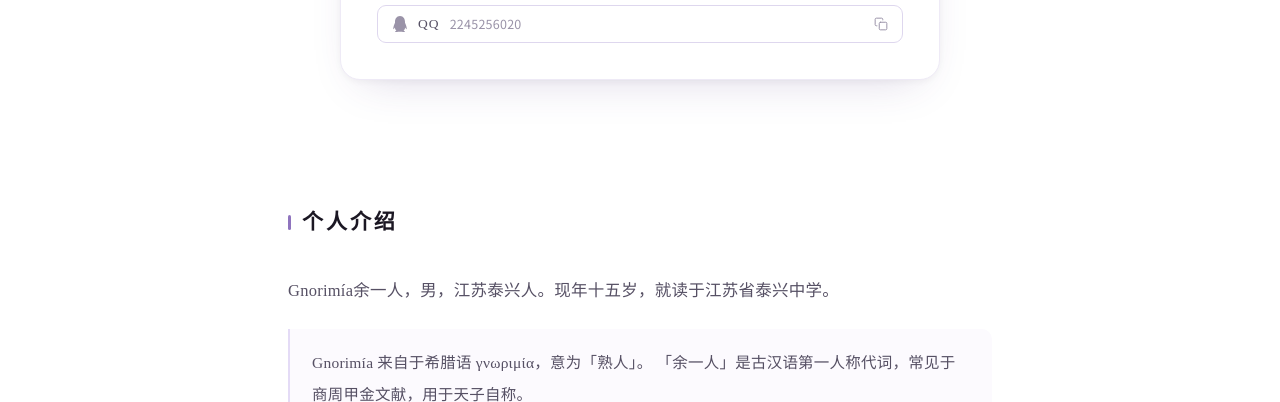
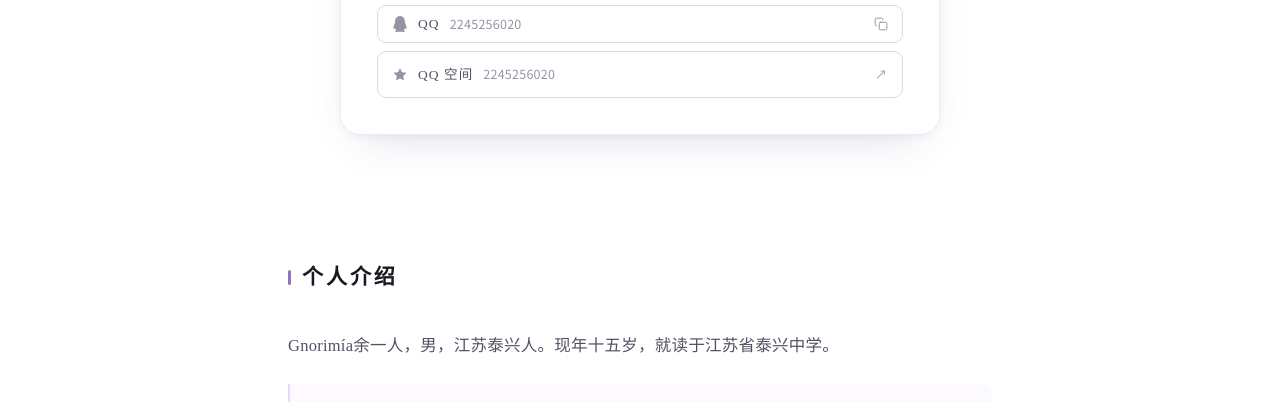
Before and after one commit to Gnorimia/gnorimia.github.io, a plain HTML site: page index.html in a window 1280 px wide. Shown: the part 698-1100 px from the top of the page. Drawn offline with Linux system fonts and the light colour scheme.

Commit message:
资料卡新增 QQ 空间链接

```diff
--- a/index.html
+++ b/index.html
@@ -905,6 +905,12 @@ body.is-qr{overflow:hidden}
             <span class="pf-handle">2245256020</span>
             <svg class="ext ext--copy" viewBox="0 0 24 24" fill="none" stroke="currentColor" stroke-width="1.7" stroke-linecap="round" stroke-linejoin="round" aria-hidden="true"><rect width="13" height="13" x="9" y="9" rx="2"/><path d="M5 15H4a2 2 0 0 1-2-2V4a2 2 0 0 1 2-2h9a2 2 0 0 1 2 2v1"/></svg>
           </button>
+          <a href="https://user.qzone.qq.com/2245256020/main" target="_blank" rel="noopener noreferrer">
+            <svg class="ico" viewBox="0 0 24 24" fill="currentColor" role="img" aria-label="QQ 空间"><path d="M12 1.5l2.95 6.36 6.95.87-5.1 4.82 1.31 6.88L12 17.2l-6.11 3.23 1.31-6.88L2.1 8.73l6.95-.87z"/></svg>
+            <span class="pf-name">QQ 空间</span>
+            <span class="pf-handle">2245256020</span>
+            <span class="ext" aria-hidden="true">↗</span>
+          </a>
         </div>
 
       </div>
```
